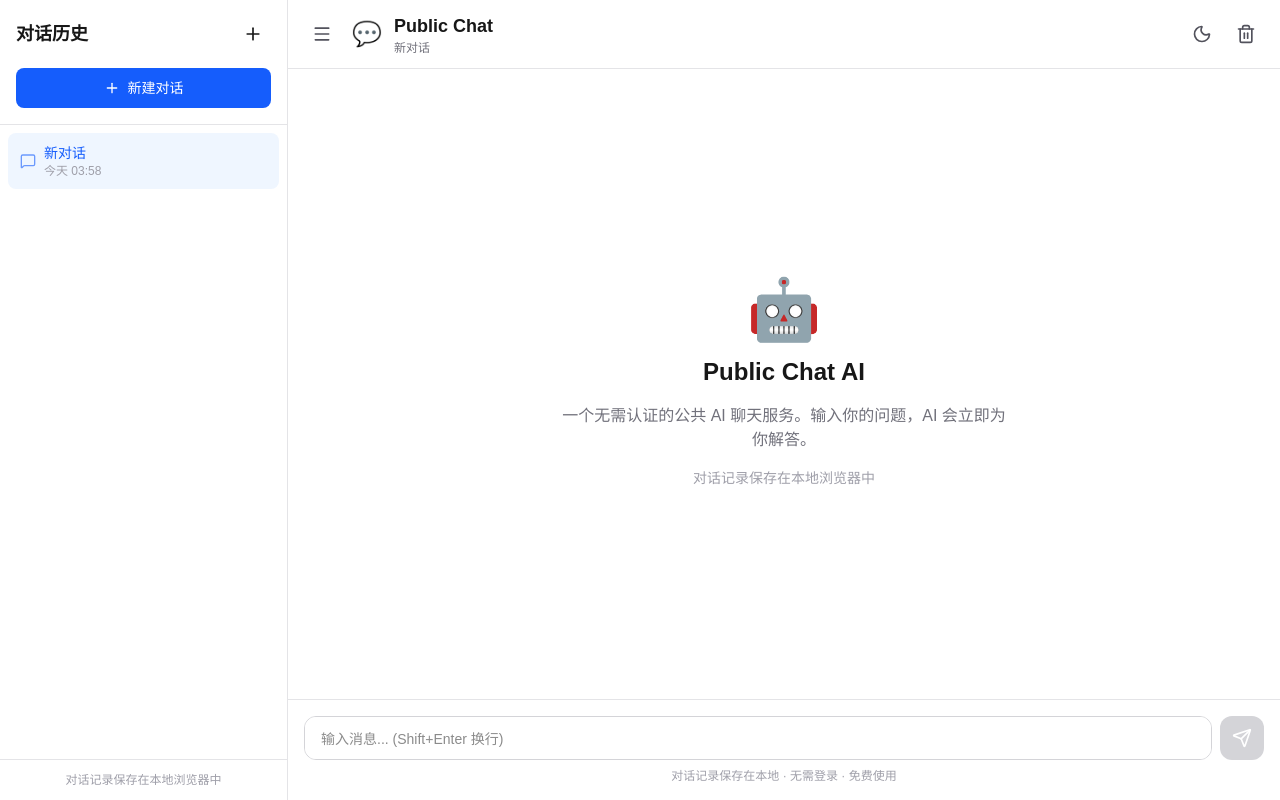
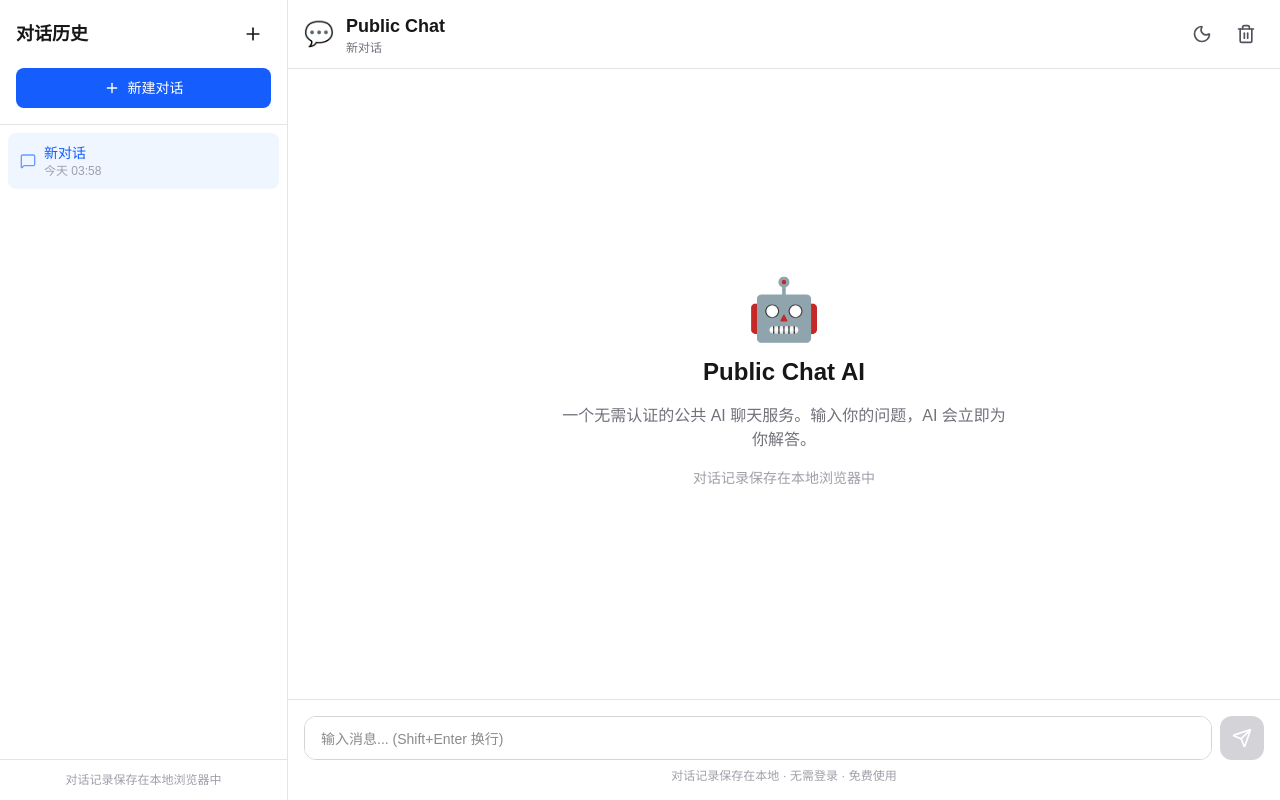
Before and after one commit to lyx919777/public-chat, a Next.js app: page / in a window 1280 px wide. Built offline with nearby package versions, Linux system fonts and the light colour scheme.

Commit message:
移除侧边栏收缩功能：侧边栏始终可见

```diff
--- a/app/page.tsx
+++ b/app/page.tsx
@@ -10,7 +10,7 @@ import { useTheme } from '@/hooks/useTheme';
 
 export default function Home() {
   useTheme();
-  const { messages, isLoading, sendMessage, clearCurrentChat, isSidebarOpen, error } = useChatStore();
+  const { messages, isLoading, sendMessage, clearCurrentChat, error } = useChatStore();
   const [input, setInput] = useState('');
   const messagesEndRef = useRef<HTMLDivElement>(null);
   // 初始化数据
@@ -47,11 +47,7 @@ export default function Home() {
       <Sidebar />
 
       {/* 主内容区域 */}
-      <div
-        className={`flex-1 flex flex-col h-full transition-all duration-300 ease-in-out ${
-          isSidebarOpen ? 'md:ml-72' : 'md:ml-0'
-        }`}
-      >
+      <div className="flex-1 flex flex-col h-full">
         <Header onClear={handleClear} />
 
         <main className="flex-1 overflow-y-auto px-4 py-6 space-y-6">
--- a/components/Header.tsx
+++ b/components/Header.tsx
@@ -1,6 +1,6 @@
 'use client';
 
-import { Moon, Sun, Trash2, Menu } from 'lucide-react';
+import { Moon, Sun, Trash2 } from 'lucide-react';
 import { useTheme } from '@/hooks/useTheme';
 import { useChatStore } from '@/lib/store';
 
@@ -10,18 +10,11 @@ interface HeaderProps {
 
 export function Header({ onClear }: HeaderProps) {
   const { theme, toggleTheme } = useTheme();
-  const { toggleSidebar, currentConversation } = useChatStore();
+  const { currentConversation } = useChatStore();
 
   return (
     <header className="border-b border-zinc-200 dark:border-zinc-800 px-4 py-3 flex items-center justify-between">
       <div className="flex items-center gap-3">
-        <button
-          onClick={() => toggleSidebar()}
-          className="p-2 rounded-lg hover:bg-zinc-100 dark:hover:bg-zinc-800 transition-colors"
-          aria-label="切换侧边栏"
-        >
-          <Menu className="w-5 h-5 text-zinc-600 dark:text-zinc-400" />
-        </button>
         <div className="text-2xl">💬</div>
         <div>
           <h1 className="font-semibold text-lg">Public Chat</h1>
--- a/components/Sidebar.tsx
+++ b/components/Sidebar.tsx
@@ -3,18 +3,16 @@
 import { useEffect, useState } from 'react';
 import { useChatStore } from '@/lib/store';
 import { formatTime, formatDate } from '@/lib/utils';
-import { Menu, Plus, Trash2, Edit3, MessageSquare } from 'lucide-react';
+import { Plus, Trash2, Edit3, MessageSquare } from 'lucide-react';
 
 export function Sidebar() {
   const {
     conversations,
     currentConversation,
-    isSidebarOpen,
     selectConversation,
     createNewConversation,
     deleteConversation,
     renameConversation,
-    toggleSidebar,
   } = useChatStore();
 
   const [editingId, setEditingId] = useState<string | null>(null);
@@ -59,21 +57,7 @@ export function Sidebar() {
   };
 
   return (
-    <>
-      {/* 移动端遮罩层 */}
-      {isSidebarOpen && (
-        <div
-          className="fixed inset-0 bg-black/50 z-40 md:hidden"
-          onClick={() => toggleSidebar()}
-        />
-      )}
-
-      {/* 侧边栏 */}
-      <aside
-        className={`fixed top-0 left-0 h-full w-72 bg-white dark:bg-zinc-900 border-r border-zinc-200 dark:border-zinc-800 z-50 transition-transform duration-300 ease-in-out ${
-          isSidebarOpen ? 'translate-x-0' : '-translate-x-full'
-        }`}
-      >
+      <aside className="w-72 h-full bg-white dark:bg-zinc-900 border-r border-zinc-200 dark:border-zinc-800 flex-shrink-0">
         <div className="flex flex-col h-full">
           {/* 头部 */}
           <div className="p-4 border-b border-zinc-200 dark:border-zinc-800">
@@ -169,6 +153,5 @@ export function Sidebar() {
           </div>
         </div>
       </aside>
-    </>
   );
 }
--- a/lib/store.ts
+++ b/lib/store.ts
@@ -19,9 +19,6 @@ interface ChatStore {
   isLoading: boolean;
   // 错误信息
   error: string | null;
-  // 侧边栏是否打开
-  isSidebarOpen: boolean;
-
   // 初始化 - 加载对话列表和默认对话
   initialize: () => Promise<void>;
 
@@ -42,12 +39,6 @@ interface ChatStore {
 
   // 清除当前对话
   clearCurrentChat: () => void;
-
-  // 切换侧边栏
-  toggleSidebar: () => void;
-
-  // 设置侧边栏状态
-  setSidebarOpen: (open: boolean) => void;
 }
 
 // 将 DBMessage 转换为 Message
@@ -64,7 +55,6 @@ export const useChatStore = create<ChatStore>((set, get) => ({
   messages: [],
   isLoading: false,
   error: null,
-  isSidebarOpen: true,
 
   initialize: async () => {
     try {
@@ -313,12 +303,4 @@ export const useChatStore = create<ChatStore>((set, get) => ({
 
     set({ messages: [], error: null });
   },
-
-  toggleSidebar: () => {
-    set((state) => ({ isSidebarOpen: !state.isSidebarOpen }));
-  },
-
-  setSidebarOpen: (open: boolean) => {
-    set({ isSidebarOpen: open });
-  },
 }));
```
